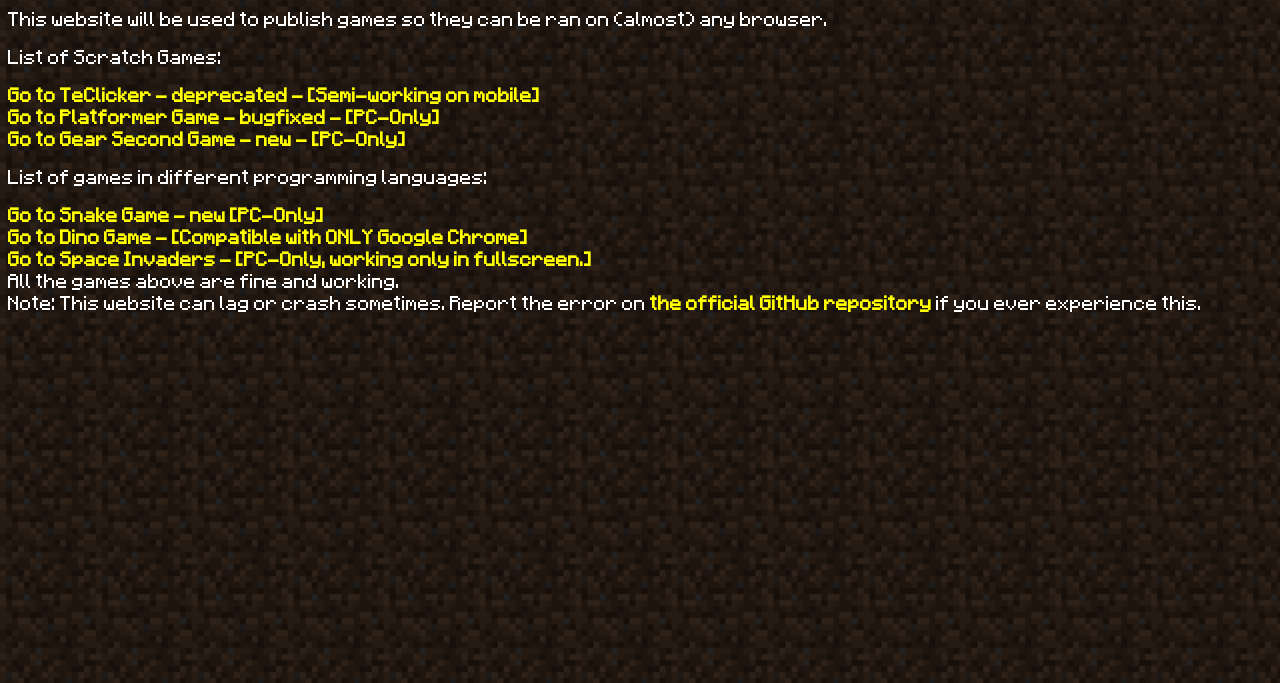
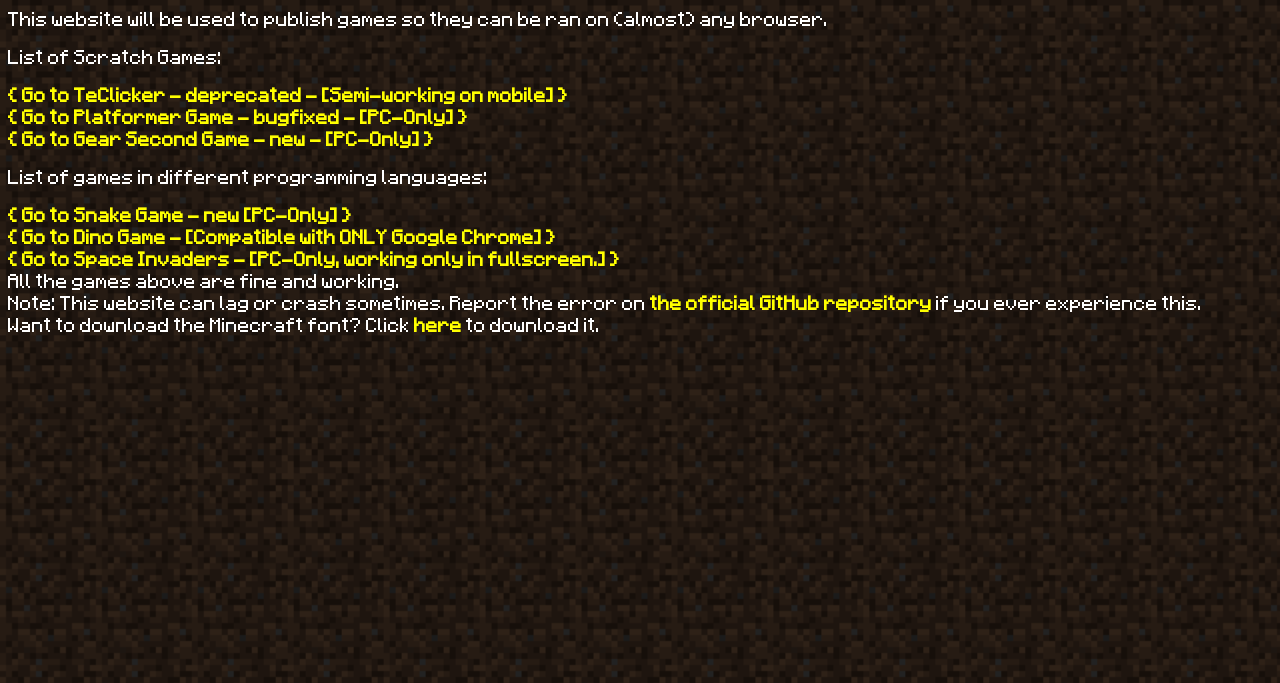
Before and after one commit to devec0/Hub, a plain HTML site: page index.html in a window 1280 px wide. Shown: the part 117-800 px from the top of the page. Drawn offline with Linux system fonts and the light colour scheme.

Commit message:
1.1
Added a link to download the minecraft font;
Fully fixed the css;

```diff
--- a/index.html
+++ b/index.html
@@ -15,19 +15,19 @@
         <p class="text">This website will be used to publish games so they can be ran on (almost) any browser.</p>
 
         <p class="text">List of Scratch Games:</p>
-        <div class="text"><a class="links" href="https://devec0.github.io/Hub/teclicker.html">Go to TeClicker - deprecated - [Semi-working on mobile]</a></div>
-        <div class="text"><a class="links" href="https://devec0.github.io/Hub/platformer.html">Go to Platformer Game - bugfixed - [PC-Only]</a></div>
-        <div class="text"><a class="links" href="https://devec0.github.io/Hub/opgame.html">Go to Gear Second Game - new - [PC-Only]</a></div>
+        <div class="text"><a class="links" href="https://devec0.github.io/Hub/teclicker.html"> { Go to TeClicker - deprecated - [Semi-working on mobile] }</a></div>
+        <div class="text"><a class="links" href="https://devec0.github.io/Hub/platformer.html"> { Go to Platformer Game - bugfixed - [PC-Only] }</a></div>
+        <div class="text"><a class="links" href="https://devec0.github.io/Hub/opgame.html"> { Go to Gear Second Game - new - [PC-Only] } </a></div>
 
         <p class="text">List of games in different programming languages:</p>
-        <div class="text"><a class="links" href="https://devec0.github.io/Hub/snakegame.html"> Go to Snake Game - new [PC-Only]</a> </div>
-        <div class="text"><a class="links" href="https://devec0.github.io/Hub/dinogame.html"> Go to Dino Game - [Compatible with ONLY Google Chrome]</a></div>
-        <div class="text"><a class="links" href="https://devec0.github.io/Hub/spacegame.html"> Go to Space Invaders - [PC-Only, working only in fullscreen.] </a></div>
+        <div class="text"><a class="links" href="https://devec0.github.io/Hub/snakegame.html"> { Go to Snake Game - new [PC-Only] }</a> </div>
+        <div class="text"><a class="links" href="https://devec0.github.io/Hub/dinogame.html"> { Go to Dino Game - [Compatible with ONLY Google Chrome] } </a></div>
+        <div class="text"><a class="links" href="https://devec0.github.io/Hub/spacegame.html"> { Go to Space Invaders - [PC-Only, working only in fullscreen.] } </a></div>
 
         <div class="text">All the games above are fine and working.</div>
        <div class="text">Note: This website can lag or crash sometimes. Report the error on <a class="links" href="https://github.com/devec0/Hub"> the official GitHub repository</a> if you ever experience this.</div>
 
-
+       <div class="text">Want to download the Minecraft font? Click <a class="links" href="https://dl.dafont.com/dl/?f=minecraftia">here</a> to download it.</div>
 
     </body>
 </html>
--- a/style.css
+++ b/style.css
@@ -26,3 +26,5 @@ body {
     font-family: 'MyCustomFont', sans-serif;
     font-weight: bolder;
   }
+
+  /* https://dl.dafont.com/dl/?f=minecraftia */
```
